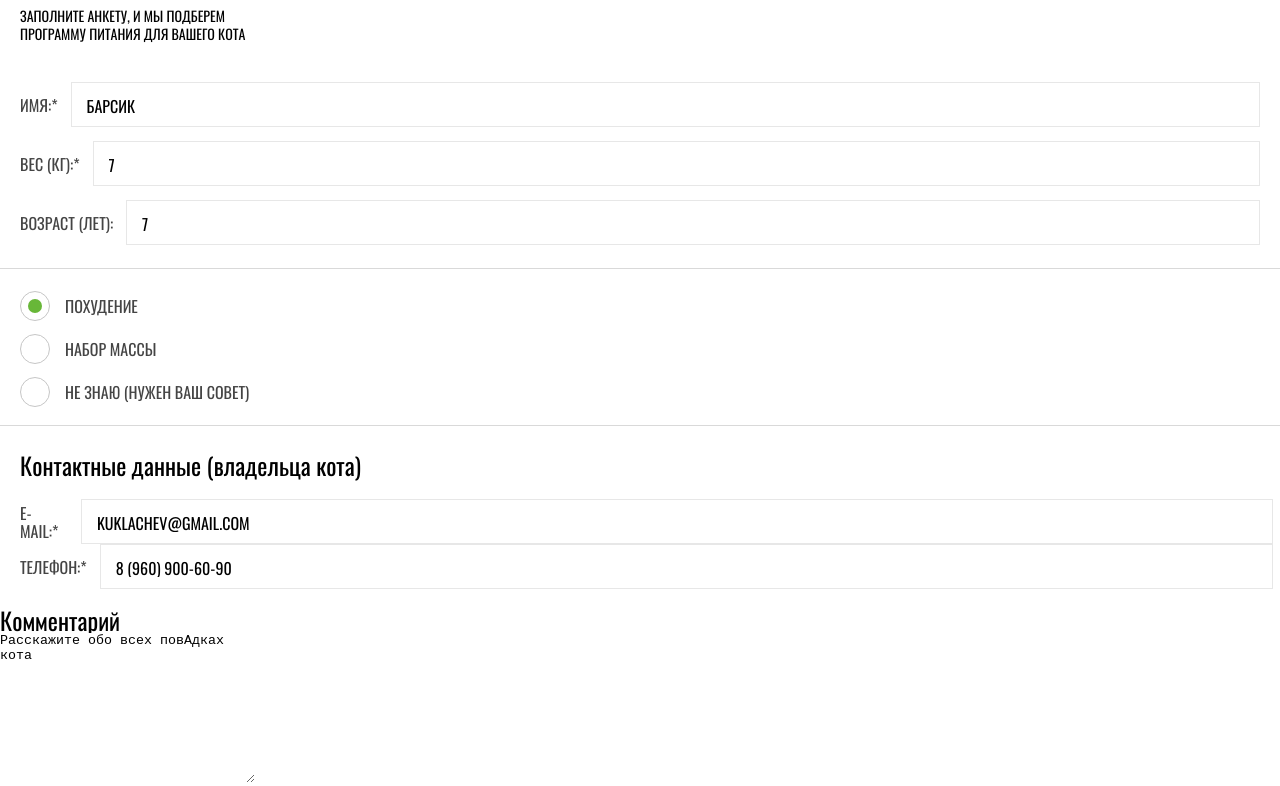
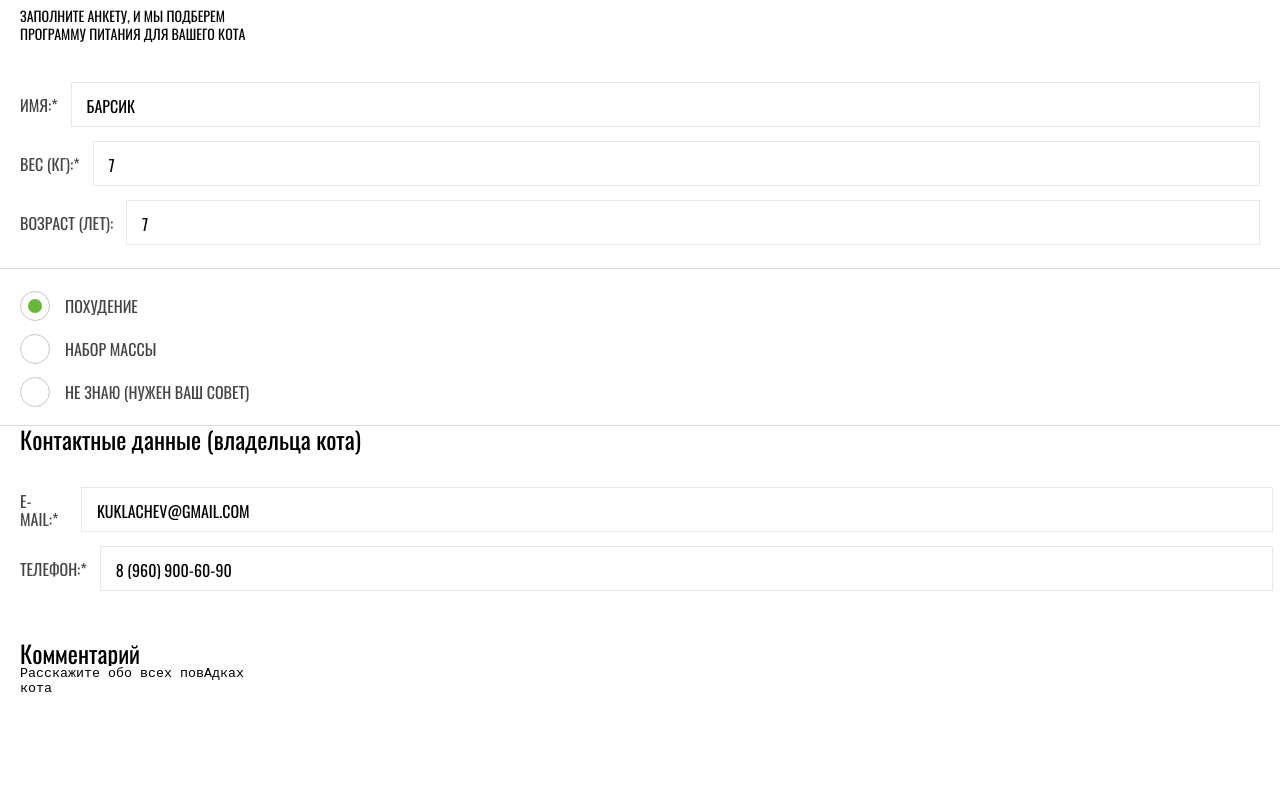
Before and after one commit to Sergentors705/Cat-Energy, a website: page source/form.html in a window 1280 px wide. Shown: the part 166-952 px from the top of the page. Drawn offline with nearby package versions, Linux system fonts and the light colour scheme; files that its build step writes are made by us from their sources; files whose address does not match are found by name.

Commit message:
save changes

```diff
--- a/source/form.html
+++ b/source/form.html
@@ -124,18 +124,20 @@
               </ul>
             </fieldset>
             <fieldset class="program-form__fieldset program-form__fieldset--contacts">
+                <h3 class="program-form__title program-form__title--contacts">Контактные данные (владельца кота)</h3>
                 <div class="test-wrapper">
-                <h3 class="program-form__title program-form__title--contacts">Контактные данные (владельца кота)</h3>
                   <label class="program-form__label" for="email">e-mail:*
+                  </label>
                     <div class="program-form__custom-input program-form__custom-input--email">
                       <input class="program-form__input" type="email" name="email-field" id="email" required value="kuklachev@gmail.com">
                     </div>
+                </div>
+                <div class="test-wrapper">
+                  <label class="program-form__label" for="telephone">Телефон:*
                   </label>
-                <label class="program-form__label" for="telephone">Телефон:*
                     <div class="program-form__custom-input program-form__custom-input--tel">
                       <input class="program-form__input" type="tel" name="telephone-field" id="telephone" pattern="[8] ([0-9]{3}) [0-9]{3}-[0-9]{2}-[0-9]{2}" required value="8 (960) 900-60-90">
                     </div>
-                </label>
                 </div>
             </fieldset>
             <fieldset class="program-form__fieldset program-form__fieldset--comments">
--- a/source/sass/blocks/program-form.scss
+++ b/source/sass/blocks/program-form.scss
@@ -17,11 +17,16 @@
   display: flex;
   flex-direction: column;
   gap: 14px;
+  padding: 0 20px 23px;
+}
+
+.program-form__fieldset--comments {
+  padding: 26px 20px 23px;
 }
 
 .test-wrapper {
-
-  padding: 26px 20px 18px;
+  display: flex;
+  justify-content: space-between;
 }
 
 .program-form__title {
```
Lines whose indentation alone changed are shown as unchanged.
